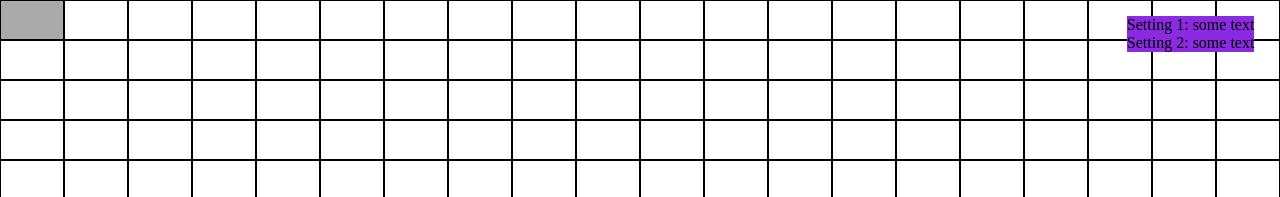
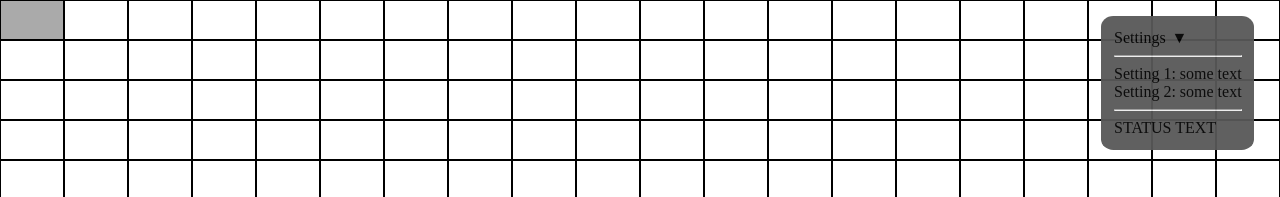
Before and after one commit to VR314/pathfinding-viz, a website: page src/index.html in a window 1280 px wide. Shown: the top 197 px of the page. Drawn offline with Linux system fonts and the light colour scheme.

Commit message:
create floating settings div

```diff
--- a/src/index.html
+++ b/src/index.html
@@ -14,11 +14,17 @@
 
     </div>
     <div id="floating">
-      <div id="setting1">Setting 1: some text </div>
-      <div id="setting2">Setting 2: some text </div>
+      <div id="floatingTitle" >
+        <div id="floatingTitleText"> Settings </div>
+        <div id="floatingHide" onclick="toggleSettings()"> &#9660;</div>
+      </div>
+      <hr>
+      <div class="setting"> Setting 1: some text </div>
+      <div class="setting"> Setting 2: some text </div>
+      <hr class="setting">
+      <div id="status"> STATUS TEXT </div>
     </div>
   </main>
-
   <script src="js/App.js"></script>
 </body>
 
--- a/src/js/App.js
+++ b/src/js/App.js
@@ -3,6 +3,16 @@ let s = "test";
 console.log(s);
 const ROWS = 20;
 const COLUMNS = 20;
+function toggleSettings() {
+    let settings = document.getElementsByClassName('setting');
+    console.log(settings);
+    [...settings].forEach(s => {
+        if (s.classList.contains("collapsed"))
+            s.classList.remove("collapsed");
+        else
+            s.classList.add("collapsed");
+    });
+}
 function defineGrid() {
     let container = document.getElementById("container");
     if (container != null) {
--- a/src/styles.css
+++ b/src/styles.css
@@ -18,6 +18,7 @@ body {
 
 .cell {
   transition-duration: 150ms;
+  user-select: none;
 }
 
 .hoverCell {
@@ -28,6 +29,33 @@ body {
   position:absolute;
   top: 2vh;
   right: 2vw;
-  background-color: blueviolet;
+  background-color: #585858;
+  opacity: 95%;
+  border-radius: 8%;
+  padding: 1% 1%;
+}
 
+#floating > div {
+  text-overflow: ellipsis;
 }
+
+#floatingTitle {
+  display:flex;
+}
+
+#floatingTitle > div {
+  flex: 1;
+}
+
+#floatingHide {
+  width:2em;
+  padding-right: 10%;
+}
+
+.setting {
+  transition: max-height 0.2s ease-out;
+}
+
+.collapsed {
+  display: none;
+}
```
Also changed, not shown: src/App.ts (+10 -0 lines).
